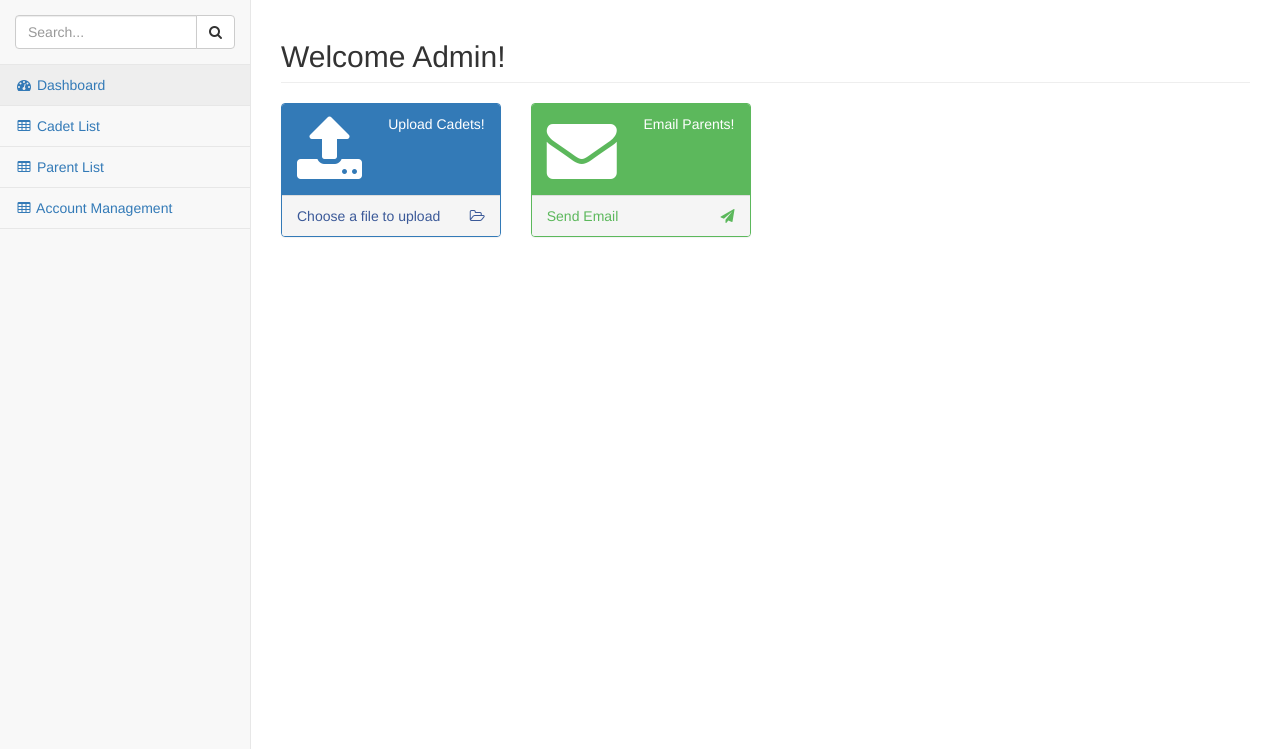
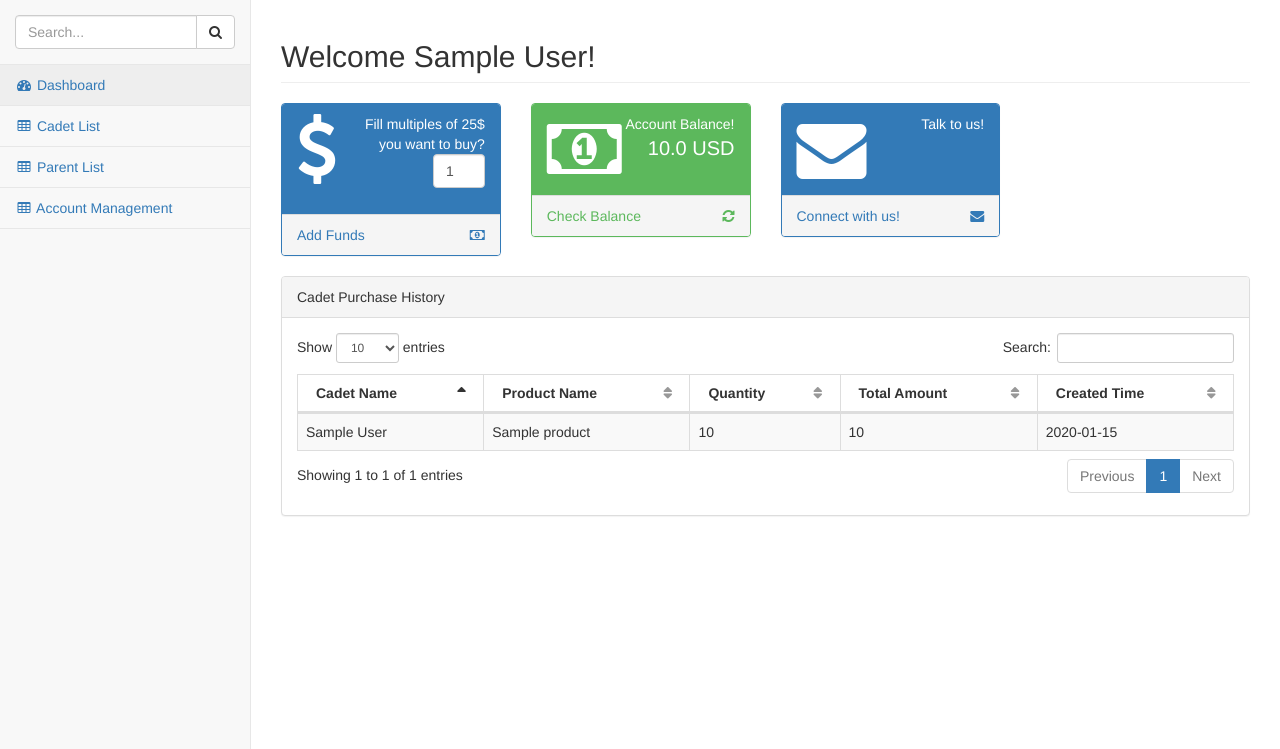
Before and after one commit to oskgeek/xmccamp, a Django app: page /home/ in a window 1280 px wide. Shown: the part 51-800 px from the top of the page. Run offline with Django 3.2, Linux system fonts and the light colour scheme; a user stored in the database is signed in; data comes from the database, SQL or seed files in the repository; tables that the repository leaves empty hold one stand-in row (values such as "Sample post"); a database or web service that is not in the repository returns one stand-in record (values such as "Sample title"); data that the repository does not hold is empty; parts of the project's set-up code (start-up, migrations or seed data) failed here and were passed over; some libraries are stand-ins or nearby versions.

Commit message:
multiple order of funds added

```diff
--- a/xmccamp/controller/templates/controller/pages/index.html
+++ b/xmccamp/controller/templates/controller/pages/index.html
@@ -110,7 +110,7 @@
         {% endwith %}
 
         <!-- ADMIN BLOCK -->
-        {% if permission == 'AD' %}
+        {% if permission == 'PP' %}
         <div id="page-wrapper">
             <div class="row">
                 <div class="col-lg-12">
@@ -174,7 +174,7 @@
         {% endif %}
 
         <!-- PARENT BLOCK -->
-        {% if permission == 'PP' %}
+        {% if permission == 'AD' %}
         <div id="page-wrapper">
             <div class="row">
                 <div class="col-lg-12">
@@ -186,7 +186,6 @@
             <!-- /.row -->
             <div class="row">
                 <div class="col-lg-3 col-md-6">
-                    <form id="zformemail" accept-charset="utf-8" enctype="multipart/form-data" style="margin: 0px;">
                     <div class="panel panel-primary">
                         <div class="panel-heading">
                             <div class="row">
@@ -194,12 +193,18 @@
                                     <i class="fa fa-dollar fa-5x"></i>
                                 </div>
                                 <div class="col-xs-9 text-right">
-                                        <div>Add Funds for Cadet!</div>
-                                        <div class="huge"></div>
+                                    <div>Fill multiples of 25$ you want to buy?</div>
+                                    <div class="row">
+                                        <div class="col-xs-6 pull-right">
+                                            <div class="form-group">
+                                                <input class="form-control" placeholder="Quantity" id="funds_quantity" type="number" min="1" value="1" required>
                                             </div>
                                         </div>
                                     </div>
-                            <a href="https://xmccamppx.myshopify.com/cart/1870826113:1" target="_blank" title="Add Funds">
+                                </div>
+                            </div>
+                        </div>
+                        <a href="https://xmccamppx.myshopify.com/cart/2688450945:1" id="add_fund_url" target="_blank" title="Add Funds">
                             <div class="panel-footer">
                                 <span class="pull-left">Add Funds</span>
                                 <span class="pull-right"><i class="fa fa-money"></i></span>
@@ -207,7 +212,6 @@
                             </div>
                         </a>
                     </div>
-                    </form>
                 </div>
                 <div class="col-lg-3 col-md-6">
                     <div class="panel panel-green">
@@ -237,7 +241,7 @@
                             <div class="panel-heading">
                                 <div class="row">
                                     <div class="col-xs-3">
-                                        <i class="fa fa-dollar fa-5x"></i>
+                                        <i class="fa fa-envelope fa-5x"></i>
                                     </div>
                                     <div class="col-xs-9 text-right">
                                         <div>Talk to us!</div>
@@ -248,7 +252,7 @@
                             <a href="mailto:XMCPXStore@gmail.com?Subject=Automated%20Query%20using%20PX%20System%21" target="_blank" title="Email Us!">
                                 <div class="panel-footer">
                                     <span class="pull-left">Connect with us!</span>
-                                    <span class="pull-right"><i class="fa fa-money"></i></span>
+                                    <span class="pull-right"><i class="fa fa-envelope"></i></span>
                                     <div class="clearfix"></div>
                                 </div>
                             </a>
@@ -392,13 +396,17 @@
     </script>
     {% endif %}
 
-    {% if permission == 'PP' %}
+    {% if permission == 'AD' %}
     <script type="text/javascript">
         $(function () {
 
             getParentFund ()
             $('#getParentFundAmount').click(function(event) {
                 getParentFund();
+            });
+
+            $( "#funds_quantity" ).change(function() {
+              $("#add_fund_url").attr("href", "https://xmccamppx.myshopify.com/cart/2688450945:" +  $( "#funds_quantity" ).val())
             });
 
             $.get('/Parent/get_cadet_purchase_history/', function(res) {
```
Lines whose indentation alone changed are shown as unchanged.
